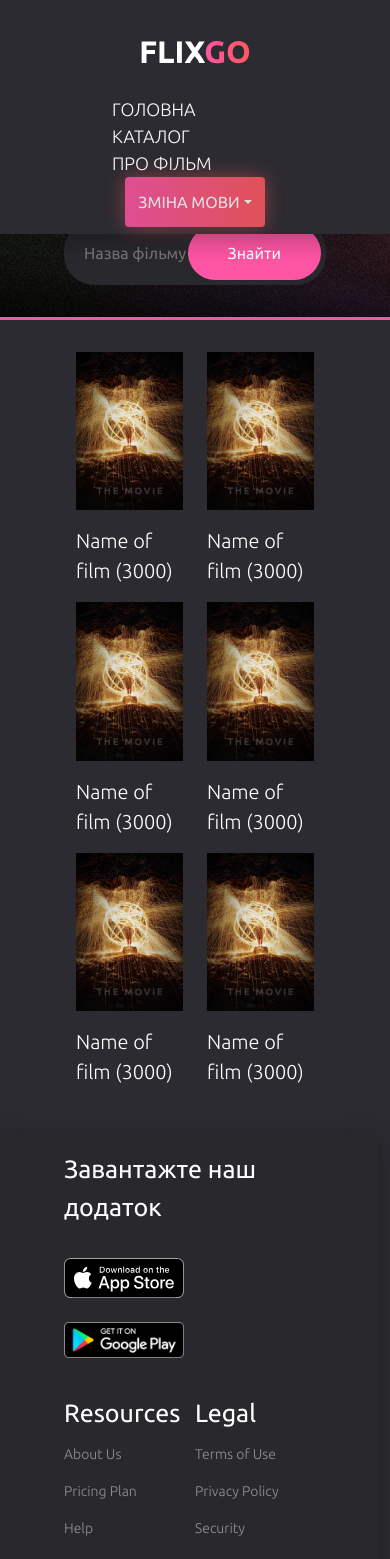
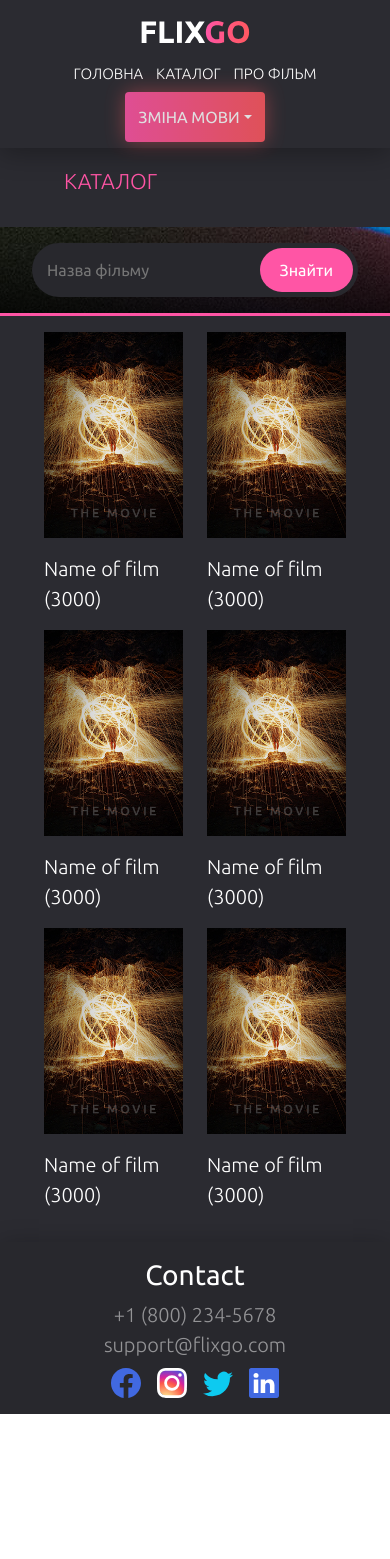
Before and after one commit to ra6ty/FlixGo, a React (Create React App) app: page /catalog in a window 390 px wide. Shown: the top 1559 px of the page. After the commit the page ends 1414 px from the top, so only its background shows below. Built offline with nearby package versions, Linux system fonts and the light colour scheme.

Commit message:
add adaptive

```diff
--- a/src/components/footer/Footer.js
+++ b/src/components/footer/Footer.js
@@ -4,31 +4,8 @@ import "./Footer.scss"
 
 const Footer = () => {
     return (
-        <footer className='row'>
-            <div className="col-12 col-md-3">
-                <p className="title">Завантажте наш додаток</p>
-                <ul className="list app">
-                    <li><a href="test1"><img src="./images/Download_on_the_App_Store_Badge.svg" alt=""/></a></li>
-                    <li><a href="test2"><img src="./images/google-play-badge.png" alt=""/></a></li>
-                </ul>
-            </div>
-            <div className="col-6 col-sm-4 col-md-3">
-                <h6 className="title">Resources</h6>
-                <ul className="list">
-                    <li><a href="test6122">About Us</a></li>
-                    <li><a href="test6122">Pricing Plan</a></li>
-                    <li><a href="test6122">Help</a></li>
-                </ul>
-            </div>
-            <div className="col-6 col-sm-4 col-md-3">
-                <h6 className="title">Legal</h6>
-                <ul className="list">
-                    <li><a href="test6122">Terms of Use</a></li>
-                    <li><a href="test6122">Privacy Policy</a></li>
-                    <li><a href="test6122">Security</a></li>
-                </ul>
-            </div>
-            <div className="col-12 col-sm-4 col-md-3">
+        <footer>
+            <div>
                 <h6 className="title">Contact</h6>
                 <ul className="list">
                     <li><a href="tel:+18002345678">+1 (800) 234-5678</a></li>
@@ -37,7 +14,7 @@ const Footer = () => {
                 <ul className="social">
                     <li className="facebook"><a href="test6122"><Facebook color="royalblue" size={30}/></a></li>
                     <li className="instagram"><a href="test6122"><Instagram color="white" size={30}/></a></li>
-                    <li className="twitter"><a href="test6122"><Twitter color="test61220dcaf0" size={30}/></a></li>
+                    <li className="twitter"><a href="test6122"><Twitter color="#0dcaf0" size={30}/></a></li>
                     <li className="linkedin"><a href="test6122"><Linkedin color="royalblue" size={30}/></a></li>
                 </ul>
             </div>
--- a/src/components/footer/Footer.scss
+++ b/src/components/footer/Footer.scss
@@ -1,38 +1,41 @@
 footer {
+  padding: 2rem 4rem;
   background-color: #28282d;
-  display: block;
   width: 100%;
   overflow: hidden;
-  padding: 1rem 4rem;
   -webkit-box-shadow: 0 5px 25px 0 rgba(0, 0, 0, 0.3);
   box-shadow: 0 5px 25px 0 rgba(0, 0, 0, 0.3);
 
+  & div {
+    display: flex;
+    align-items: center;
+    flex-wrap: wrap;
+    justify-content: space-between;
+  }
+
   & .title {
     color: #fff;
-    font-size: 25px;
+    font-size: 28px;
     font-weight: 500;
     max-width: 250px;
+    margin: 0;
   }
 
   & .list {
     padding: 0 !important;
-    font-size: 14px;
+    font-size: 20px;
     color: rgba(255, 255, 255, 0.5);
     list-style: none;
     background-color: #28282d;
-
-    & img {
-      max-width: 120px;
-      margin-bottom: 0.5rem;
-    }
-
-    & li {
-      margin: 1rem 0;
-    }
+    display: flex;
+    align-items: center;
+    margin: 0;
 
     & a {
       color: rgba(255, 255, 255, 0.5);
       text-decoration: none;
+      max-height: 30px;
+      margin: 2rem;
 
       &:hover {
         color: #ff55a5;
@@ -44,9 +47,11 @@ footer {
     padding: 0;
     display: flex;
     list-style: none;
+    margin: 0;
 
     & li {
       margin: 0 0.5rem;
+      max-height: 30px;
     }
 
     & .instagram {
@@ -60,3 +65,26 @@ footer {
     }
   }
 }
+
+@media (min-width: 320px) and (max-width: 767px) {
+  footer div {
+    flex-direction: column;
+    text-align: center;
+  }
+  footer .list {
+    flex-direction: column;
+    margin: 0.5rem 0;
+  }
+  footer {
+    padding: 1rem 2rem;
+  }
+}
+
+@media (min-width: 768px) and (max-width: 979px) {
+  footer {
+    padding: 1rem 2rem;
+  }
+  footer .list a {
+    margin: 1rem;
+  }
+}
--- a/src/components/formInput/FormInput.scss
+++ b/src/components/formInput/FormInput.scss
@@ -30,3 +30,11 @@
     align-items: center;
   }
 }
+@media (min-width: 320px) and (max-width: 767px) {
+  .form .button {
+    padding: 0 20px;
+  }
+  .form input {
+    padding: 15px 30px 15px 15px;
+  }
+}
--- a/src/components/header/Header.scss
+++ b/src/components/header/Header.scss
@@ -11,7 +11,8 @@ header {
   right: 0;
   background-color: #2b2b31;
   z-index: 101;
-  box-shadow: 0 5px 25px 0 rgba(0,0,0,0.3);
+  box-shadow: 0 5px 25px 0 rgba(0, 0, 0, 0.3);
+
   & .logo {
     display: flex;
     justify-content: center;
@@ -95,3 +96,28 @@ header {
     }
   }
 }
+
+@media (min-width: 320px) and (max-width: 767px) {
+  header .menu .link {
+    margin: 0.4rem 0.4rem;
+    font-size: 15px;
+  }
+  header {
+    padding: 0.4rem 2rem !important;
+  }
+  header .logo {
+    height: 50px;
+  }
+}
+
+@media (min-width: 768px) and (max-width: 979px) {
+  header .menu .link {
+    margin: 0 1rem;
+  }
+}
+
+@media (min-width: 1600px) {
+  header .menu .link {
+    font-size: 25px;
+  }
+}
--- a/src/pages/catalog/Catalog.scss
+++ b/src/pages/catalog/Catalog.scss
@@ -41,5 +41,4 @@ main {
       }
     }
   }
-
 }
--- a/src/pages/film/Film.scss
+++ b/src/pages/film/Film.scss
@@ -37,6 +37,17 @@ main {
     & .description {
       font-size: 21px;
     }
-
   }
 }
+
+@media (min-width: 320px) and (max-width: 767px) {
+  main .card .meta li {
+    font-size: 15px;
+    & span {
+      font-size: 19px;
+    }
+  }
+  main .card .description {
+    font-size: 15px;
+  }
+}
--- a/src/pages/main/Main.scss
+++ b/src/pages/main/Main.scss
@@ -56,3 +56,46 @@ main {
     }
   }
 }
+@media (min-width: 320px) and (max-width: 767px) {
+  main {
+    margin-top: 8.4rem !important;
+    & h1 {
+      padding: 1rem 2rem;
+      margin: 0;
+    }
+    & section {
+      padding: 1rem 2rem !important;
+    }
+  }
+  main .col-sm-12 {
+    margin: 0.4rem 0;
+  }
+}
+
+@media (min-width: 768px) and (max-width: 1500px) {
+  main {
+    & section {
+      padding: 1rem 2rem !important;
+    }
+  }
+  main .col-sm-12 {
+    margin: 0.4rem 0;
+  }
+  h3 {
+    margin: 0;
+  }
+  p {
+    font-size: 14px;
+  }
+}
+
+@media (min-width: 1500px){
+  main {
+    & section {
+      padding: 1rem 2rem !important;
+    }
+  }
+  main .col-sm-12 {
+    margin: 0.4rem 0;
+  }
+}
```
